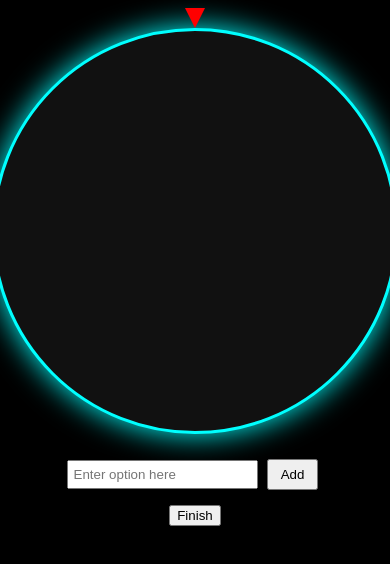
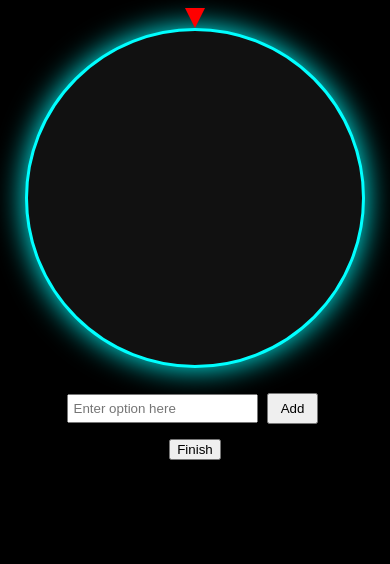
Before and after one commit to necrolingus/wheel_spinner, a plain HTML site: page index.html in a window 390 px wide. Drawn offline with Linux system fonts and the light colour scheme.

Commit message:
responsive and no translate

```diff
--- a/index.html
+++ b/index.html
@@ -1,5 +1,5 @@
 <!DOCTYPE html>
-<html lang="en">
+<html lang="en" translate="no">
 <head>
   <meta charset="UTF-8" />
   <meta name="viewport" content="width=device-width, initial-scale=1.0" />
@@ -122,7 +122,7 @@
 </head>
 <body>
   <div class="arrow"></div>
-  <canvas id="wheel" width="400" height="400"></canvas>
+  <canvas id="wheel" width="400" height="400" style="width: 100%; max-width: 400px;"></canvas>
 
   <div class="controls" id="controls">
     <div class="input-section">
@@ -166,7 +166,12 @@
     }
 
     function drawWheel() {
-      const radius = canvas.width / 2;
+      const renderedWidth = canvas.getBoundingClientRect().width;
+	  const scale = renderedWidth / canvas.width;
+	  ctx.save();
+	  ctx.scale(scale, scale); // apply scale
+	  const radius = canvas.width / 2;
+
       const step = (2 * Math.PI) / options.length;
 
       ctx.clearRect(0, 0, canvas.width, canvas.height);
@@ -192,6 +197,7 @@
         ctx.fillText(opt.text, radius - 12, 8);
         ctx.restore();
       });
+	  ctx.restore();
     }
 
     function addOption() {
```
